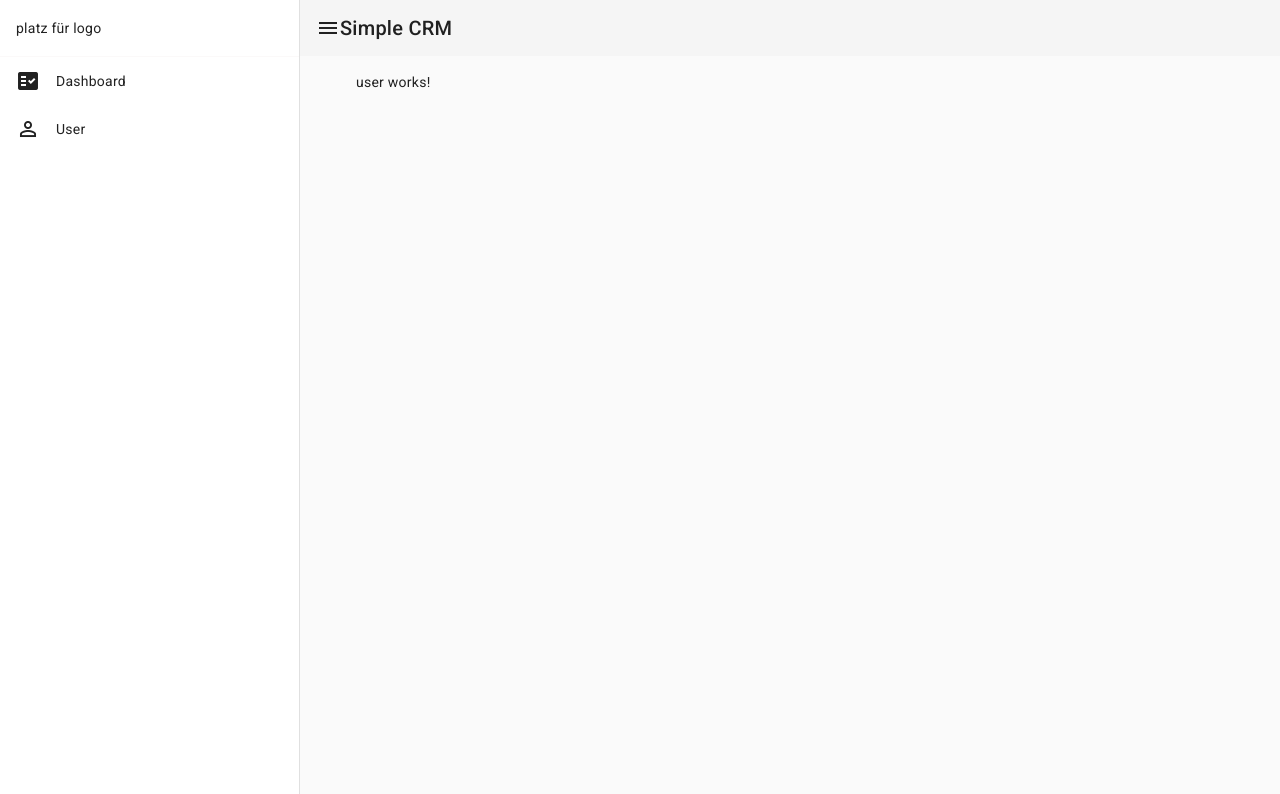
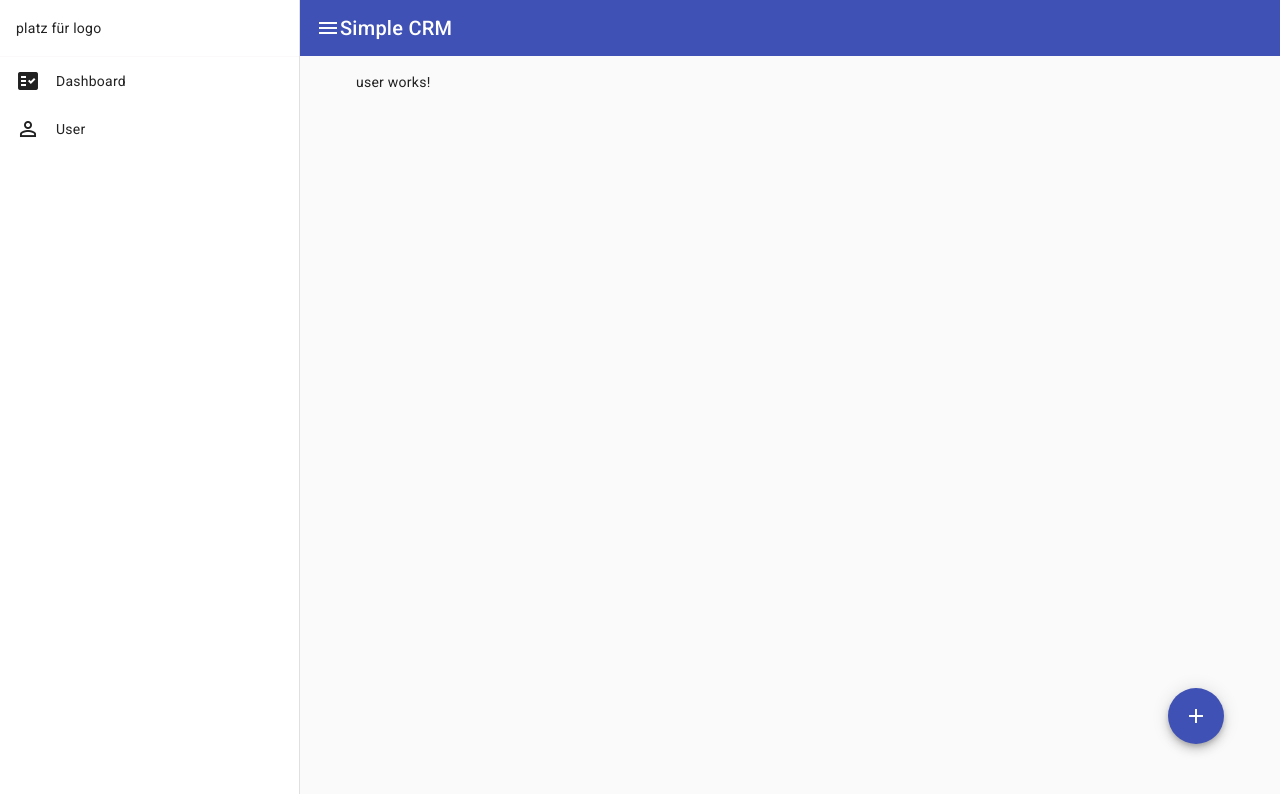
Before and after one commit to M-Nafi/Simple-CRM, an Angular app: page /user in a window 1280 px wide. Shown: the top 794 px of the page. Built offline with nearby package versions, Linux system fonts and the light colour scheme.

Commit message:
added new component dialog-add-user

```diff
--- a/src/app/app.component.html
+++ b/src/app/app.component.html
@@ -13,7 +13,7 @@
   </mat-drawer>
 
   <div class="example-sidenav-content">
-    <mat-toolbar>
+    <mat-toolbar color="primary">
       <mat-toolbar-row>
         <mat-icon class="menu-icon" (click)="drawer.toggle()">menu</mat-icon>
        <span>Simple CRM</span>
--- /dev/null
+++ b/src/app/dialog-add-user/dialog-add-user.component.html
@@ -0,0 +1,8 @@
+<h2 mat-dialog-title>Add User</h2>
+<mat-dialog-content>
+ hier nutzer hinzufügen
+</mat-dialog-content>
+<mat-dialog-actions>
+  <button mat-button>Cancel</button>
+  <button mat-button cdkFocusInitial>Save</button>
+</mat-dialog-actions>
--- a/src/app/user/user.component.html
+++ b/src/app/user/user.component.html
@@ -1 +1,5 @@
 <p>user works!</p>
+
+<button (click)="openDialog()" class="add-user-btn" mat-fab color="primary" matTooltip="Add user">
+  <mat-icon>add</mat-icon>
+</button>
--- a/src/app/user/user.component.scss
+++ b/src/app/user/user.component.scss
@@ -0,0 +1,5 @@
+.add-user-btn {
+    position: absolute;
+    right: 56px;
+    bottom: 56px;
+}
--- a/src/app/user/user.component.ts
+++ b/src/app/user/user.component.ts
@@ -1,12 +1,21 @@
 import { Component } from '@angular/core';
+import { MatButtonModule } from '@angular/material/button';
+import { MatIconModule } from '@angular/material/icon';
+import { MatTooltipModule } from '@angular/material/tooltip';
+import { MatDialog, MatDialogModule } from '@angular/material/dialog';
+import { DialogAddUserComponent } from '../dialog-add-user/dialog-add-user.component';
 
 @Component({
   selector: 'app-user',
   standalone: true,
-  imports: [],
+  imports: [MatButtonModule, MatIconModule, MatTooltipModule, MatDialogModule],
   templateUrl: './user.component.html',
-  styleUrl: './user.component.scss'
+  styleUrl: './user.component.scss',
 })
 export class UserComponent {
+  constructor(public dialog: MatDialog) {}
 
+  openDialog() {
+    this.dialog.open(DialogAddUserComponent);
+  }
 }
```
Also changed, not shown: src/app/dialog-add-user/dialog-add-user.component.ts (added, +13 -0 lines), src/app/dialog-add-user/dialog-add-user.component.scss (added), 1 other file (tests, documents, lock files or other folders).
